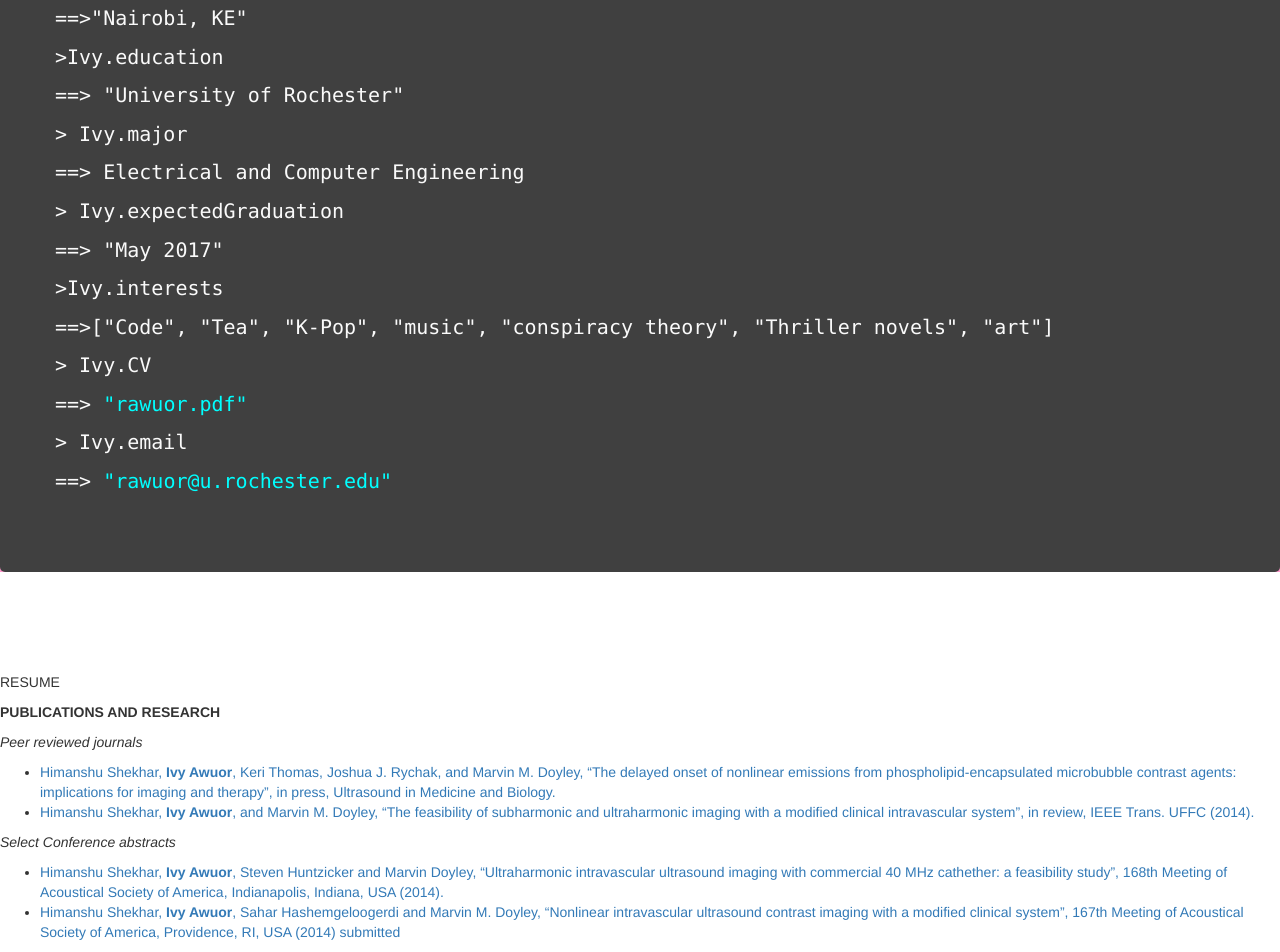
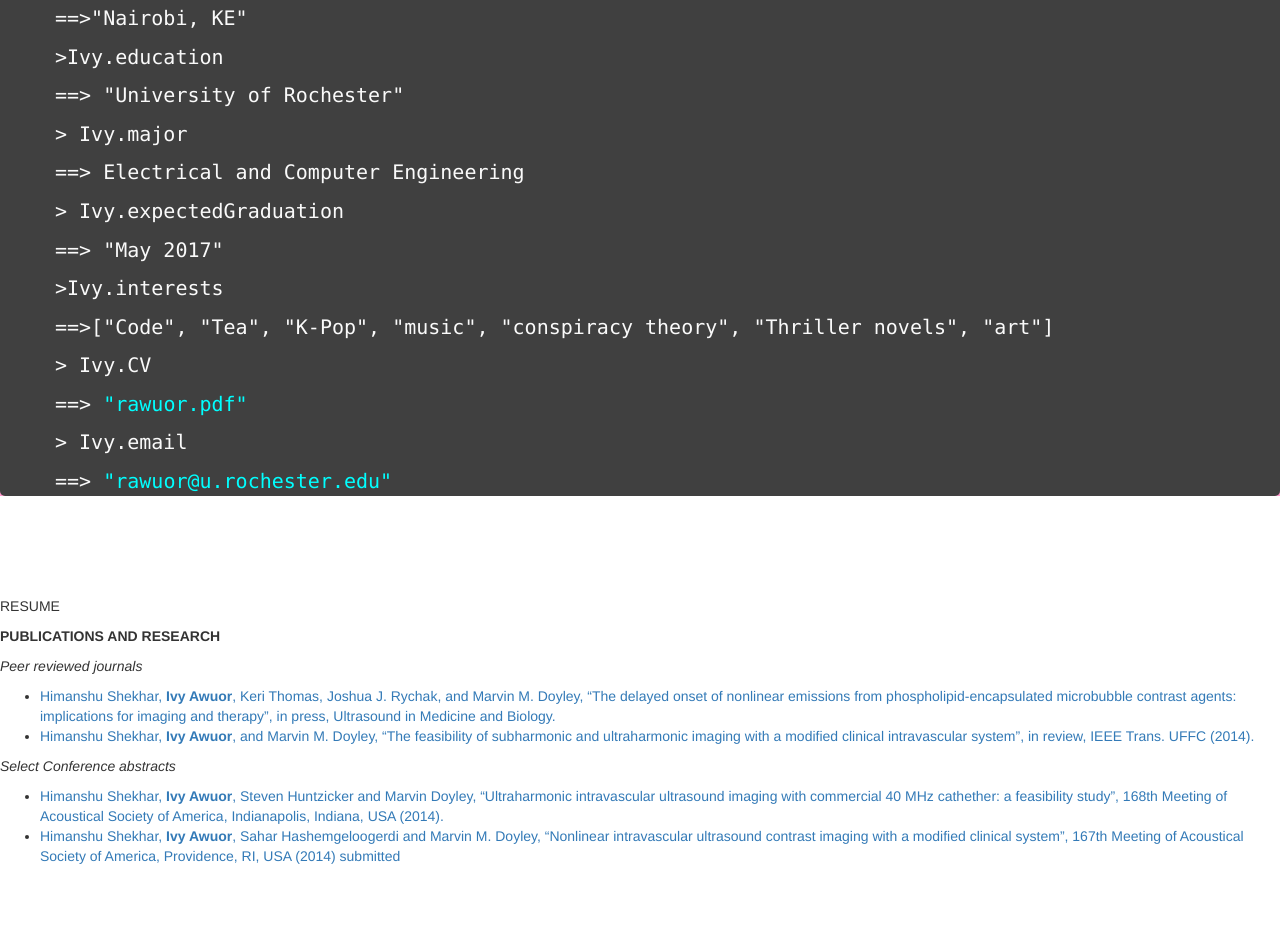
Before and after one commit to rawuor/rawuor.github.io, a Jekyll site: the page index.html, which Jekyll copies as it is, in a window 1280 px wide. Shown: the part 790-1742 px from the top of the page. Built offline with Jekyll 4.4.1, drawn with Linux system fonts in a browser that asks for light colours; nearby versions of some CDN libraries; after the commit the page ends 1666 px from its top, so only the background shows below that.

Commit message:
Update default.css

```diff
--- a/css/default.css
+++ b/css/default.css
@@ -59,7 +59,6 @@
  margin-bottom:100px;
  font-size:30px;
  background-color: #404040;
- height:700px;
  padding-left:55px;
  padding-right:55px;
 
```
